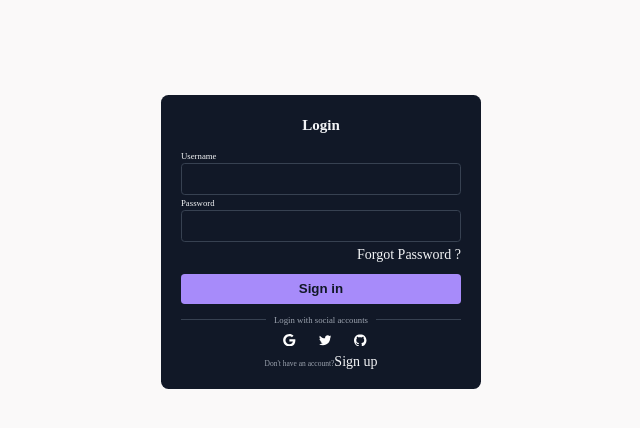
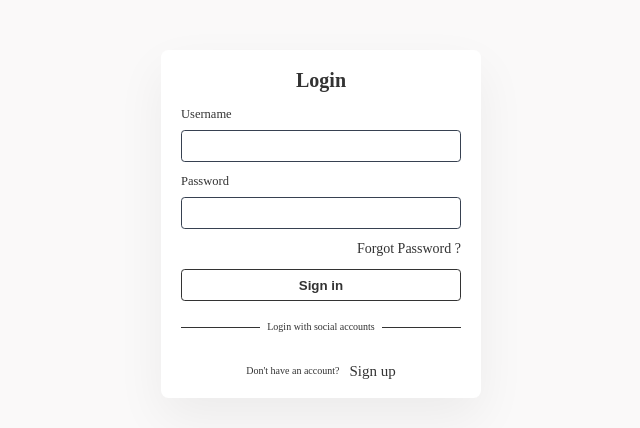
Before and after one commit to umar-developer-01/GOT-Starks, a Next.js app: page /signup in a window 1280 px wide. Shown: the top 428 px of the page, without its empty margins (319-959 px from the left). Built offline with nearby package versions, Linux system fonts and the light colour scheme; a web font is replaced by a local one.

Commit message:
Added a login form

```diff
--- a/app/global.css
+++ b/app/global.css
@@ -13,6 +13,10 @@
     --color-primary-dark: #A7C7E7;
 
     --color-grey-light-1: #faf9f9;
+    --color-white-inner:#fff;
+
+
+
     --color-grey-light-2: #f4f2f2;
     --color-grey-light-3: #f0eeee;
     --color-grey-light-4: #ccc;
--- a/components/signup/index.module.css
+++ b/components/signup/index.module.css
@@ -1,37 +1,39 @@
 .layoutContainer {
     min-height: 100vh; /* Full viewport height */
-    background-color: var(--color-grey-light-1)
+    background-color: var(--color-grey-light-1);
+    overflow: hidden; /* Prevents margin collapse */
 }
 
-
-.mainContainer {
-  padding: 4.5rem;
-  background-color: var(--color-grey-light-1);
-  border-bottom: var(--line);
-}
 
 
 
 .formContainer {
   width: 320px;
   border-radius: 0.75rem;
-  background-color: rgba(17, 24, 39, 1);
   padding: 2rem;
-  color: rgba(243, 244, 246, 1);
   margin-left: auto;
   margin-right: auto;
   margin-top: 50px;
+  background-color: var(--color-white-inner);
+  box-shadow: var(--shadow-light);
+  color:var(--color-grey-dark-1);
 }
 
 .title {
   text-align: center;
-  font-size: 1.5rem;
   line-height: 2rem;
   font-weight: 700;
+  font-size: 2rem;
 }
 
 .form {
   margin-top: 1.5rem;
+}
+
+.inputGroupContainer {
+  display: flex;
+  flex-direction: column;
+  gap:10px;
 }
 
 .inputGroup {
@@ -40,10 +42,11 @@
   line-height: 1.25rem;
 }
 
-.inputGroupLabel {
+.inputGroup label {
   display: block;
-  color: rgba(156, 163, 175, 1);
-  margin-bottom: 4px;
+  color:var(--color-grey-dark-1);
+  margin-bottom: 10px;
+  font-size: 1.25rem;
 }
 
 .inputGroup input {
@@ -51,13 +54,13 @@
   border-radius: 0.375rem;
   border: 1px solid rgba(55, 65, 81, 1);
   outline: 0;
-  background-color: rgba(17, 24, 39, 1);
+  background-color: var(--color-white-inner);
   padding: 0.75rem 1rem;
-  color: rgba(243, 244, 246, 1);
+  color: var(--color-grey-dark-1);
 }
 
 .inputGroup input:focus {
-  border-color: rgba(167, 139, 250);
+  border-color: rgb(13, 13, 13);
 }
 
 .forgot {
@@ -65,53 +68,70 @@
   justify-content: flex-end;
   font-size: 0.75rem;
   line-height: 1rem;
-  color: rgba(156, 163, 175, 1);
-  margin: 8px 0 14px 0;
+  margin: 15px 0 15px 0;
+
 }
 
 .forgot a,
 .signup a {
-  color: rgba(243, 244, 246, 1);
+  color:var(--color-grey-dark-1);
   text-decoration: none;
   font-size: 14px;
+  background-color: transparent; /* Ensure no background */
 }
 
-.forgot a:hover,
+.forgot a:focus,
+.signup a:focus,
+.forgot a:active,
+.signup a:active {
+  outline: none; /* Removes the focus outline */
+  background-color: transparent !important; /* Prevents the blue background */
+  -webkit-appearance: none; /* Remove default browser appearance */
+  appearance: none; /* For non-webkit browsers */
+}
+
+/* .forgot a:hover,
 .signup a:hover {
-  text-decoration: underline rgba(167, 139, 250, 1);
-}
+  text-decoration: underline var(--color-grey-dark-1);
+} */
 
 .sign {
   display: block;
   width: 100%;
-  background-color: rgba(167, 139, 250, 1);
+  background-color:  var(--color-white-inner);
+  border:1px solid var(--color-grey-dark-1);
   padding: 0.75rem;
   text-align: center;
-  color: rgba(17, 24, 39, 1);
-  border: none;
+  color:var(--color-grey-dark-1);
+
   border-radius: 0.375rem;
   font-weight: 600;
 }
 
+
+
 .socialMessage {
   display: flex;
   align-items: center;
-  padding-top: 1rem;
+  padding-top: 2rem;
 }
 
-.line {
+.socialMessage .line {
   height: 1px;
   flex: 1 1 0%;
-  background-color: rgba(55, 65, 81, 1);
+  background-color: var(--color-grey-dark-1);
 }
 
 .socialMessage .message {
   padding-left: 0.75rem;
   padding-right: 0.75rem;
-  font-size: 0.875rem;
+  font-size: 1rem;
   line-height: 1.25rem;
-  color: rgba(156, 163, 175, 1);
+  color:  var(--color-grey-dark-1);
 }
+
+
+
 
 .socialIcons {
   display: flex;
@@ -132,9 +152,18 @@
   fill: #fff;
 }
 
+
+
 .signup {
-  text-align: center;
-  font-size: 0.75rem;
+  display: flex;
+  justify-content: center;
+  padding:2px;
+  align-items: center;
+  gap:10px;
+  font-size: 1rem;
   line-height: 1rem;
-  color: rgba(156, 163, 175, 1);
+  color:  var(--color-grey-dark-1);
 }
+.signup .signupP {
+  font-size: 1.5rem;
+}
--- a/components/signup/index.tsx
+++ b/components/signup/index.tsx
@@ -3,6 +3,7 @@
 
 import { signup } from "@/app/actions/user";
 import { useState } from "react";
+import Link from "next/link";
 import indexStyles from "./index.module.css";
 
 export function Signup() {
@@ -12,10 +13,10 @@ export function Signup() {
   return (
     <>
       <div className={indexStyles.layoutContainer}>
-        <div className={indexStyles.mainContainer}>
         <div className={indexStyles.formContainer}>
           <p className={indexStyles.title}>Login</p>
           <form className={indexStyles.form}>
+            <div className={indexStyles.inputGroupContainer}>
               <div className={indexStyles.inputGroup}>
                 <label htmlFor="username">Username</label>
                 <input
@@ -25,6 +26,7 @@ export function Signup() {
                   placeholder=""
                 />
               </div>
+
               <div className={indexStyles.inputGroup}>
                 <label htmlFor="password">Password</label>
                 <input
@@ -33,19 +35,23 @@ export function Signup() {
                   id="password"
                   placeholder=""
                 />
+              </div>
+            </div>
+
             <div className={indexStyles.forgot}>
               <a rel="noopener noreferrer" href="#">
                 Forgot Password ?
               </a>
             </div>
-              </div>
             <button className={indexStyles.sign}>Sign in</button>
           </form>
+
           <div className={indexStyles.socialMessage}>
             <div className={indexStyles.line}></div>
             <p className={indexStyles.message}>Login with social accounts</p>
             <div className={indexStyles.line}></div>
           </div>
+
           <div className={indexStyles.socialIcons}>
             <button
               aria-label="Log in with Google"
@@ -84,12 +90,9 @@ export function Signup() {
               </svg>
             </button>
           </div>
-            <p className={indexStyles.signup}>
-              Don't have an account?
-              <a rel="noopener noreferrer" href="#" className="">
-                Sign up
-              </a>
-            </p>
+          <div className={indexStyles.signup}>
+            <p>Don't have an account?</p>
+            <p className={indexStyles.signupP}>Sign up</p>
           </div>
         </div>
       </div>
```
Lines whose indentation alone changed are shown as unchanged.
